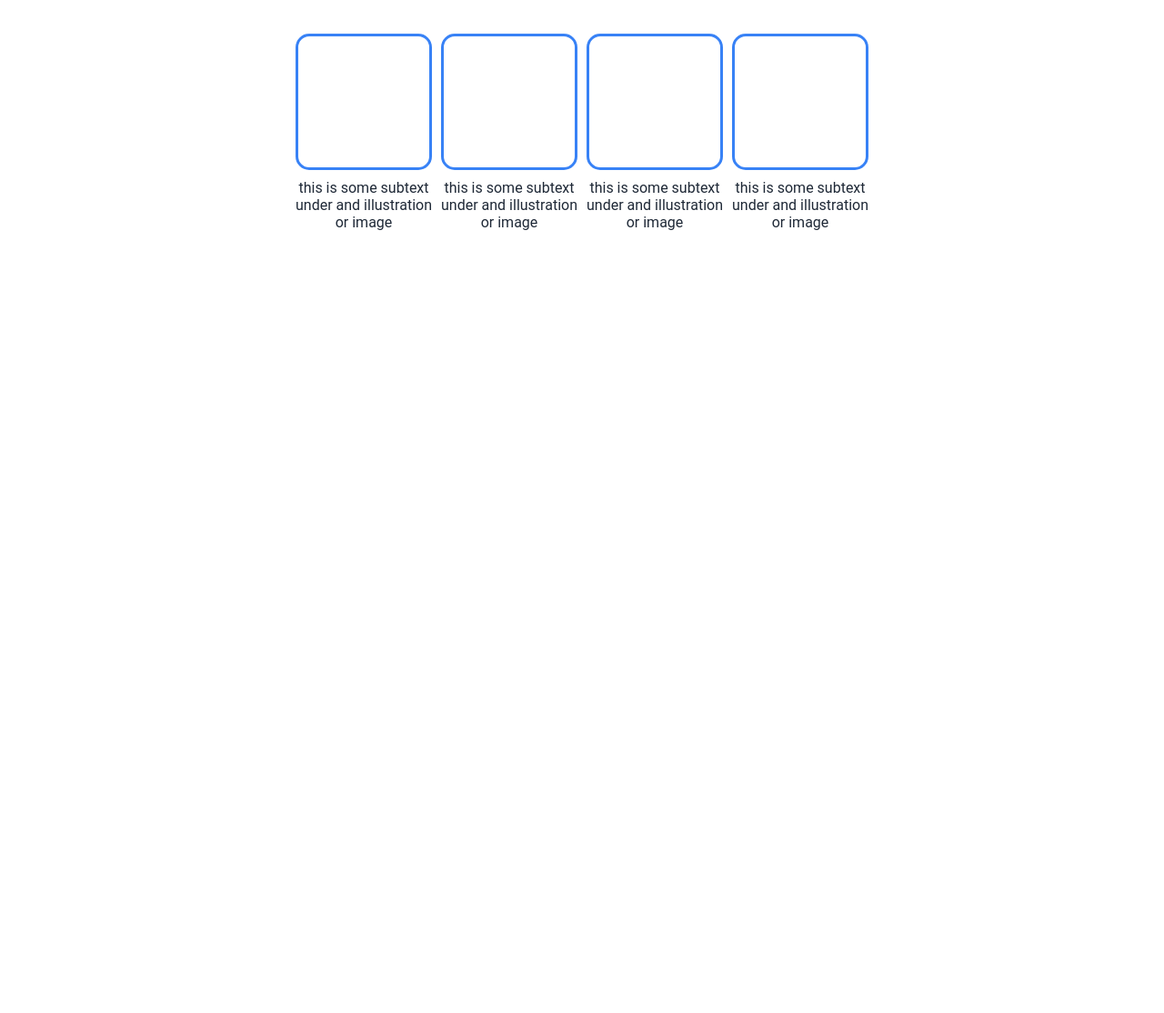
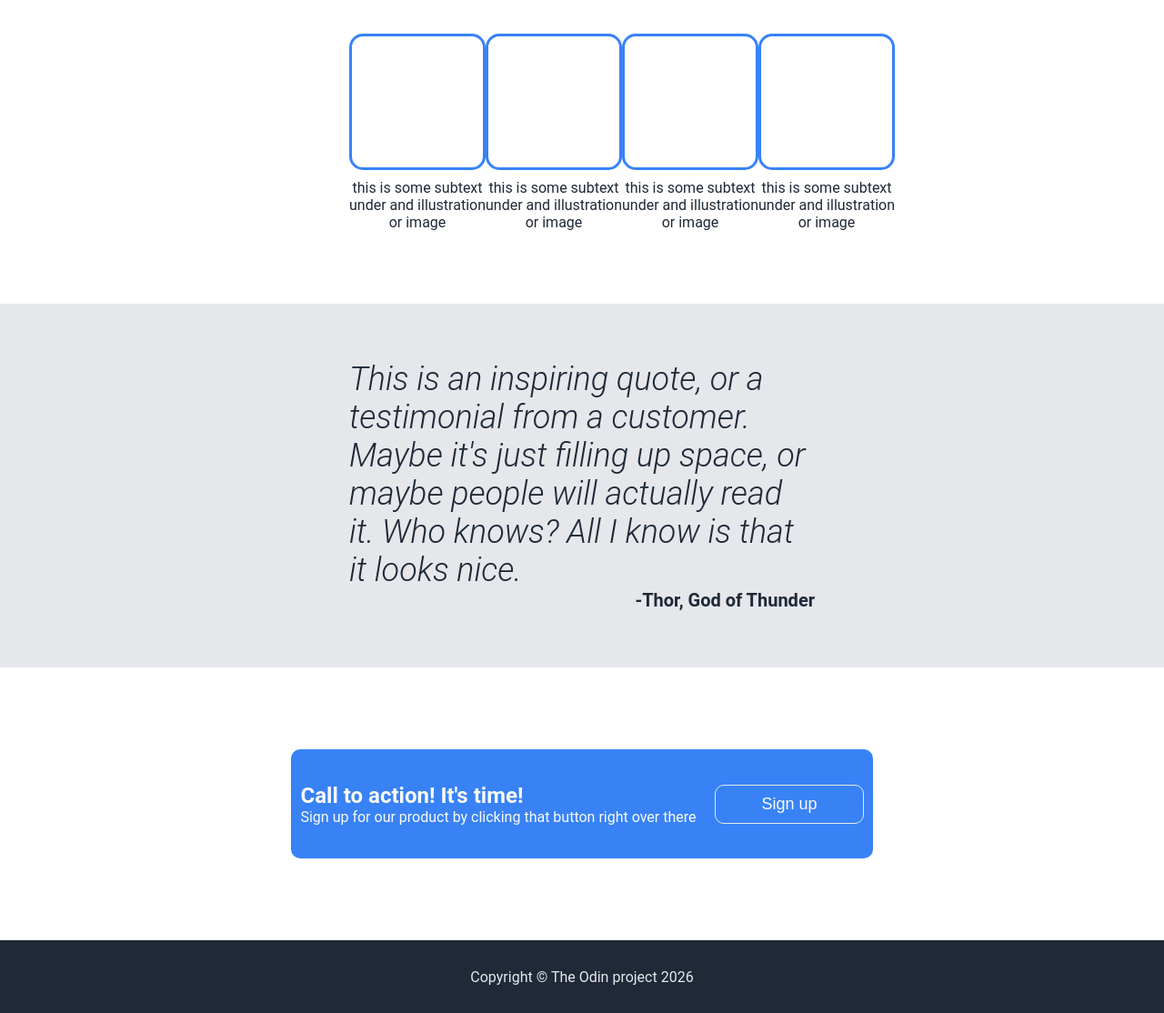
Before and after one commit to delete0xc5b/odin-landing-page, a plain HTML site: page index.html in a window 1280 px wide. Shown: the part 685-1799 px from the top of the page at 91% size. Before the commit the page ends 939 px from the top, so only its background shows below. Drawn offline with Linux system fonts and the light colour scheme.

Commit message:
Add quotes, cta and footer sections

```diff
--- a/index.html
+++ b/index.html
@@ -7,6 +7,7 @@
     <link rel="stylesheet" href="style.css">
 </head>
 <body>
+
     <div class="hero-container">
         <div class="hero-container-width">
             <nav>
@@ -29,6 +30,7 @@
             </section>
         </div>
     </div>
+
     <div class="random-information">
         <h2>Some random information.</h2>
         <div class="illustrations-container">
@@ -50,5 +52,26 @@
             </div>
         </div>
     </div>
+
+    <div class="container quotes">
+        <div class="quote-container">
+            <p class="quote">This is an inspiring quote, or a testimonial from a customer. Maybe it's just filling up space, or maybe people will actually read it. Who knows? All I know is that it looks nice.</p>
+            <p class="author">-Thor, God of Thunder</p>
+        </div>
+    </div>
+
+    <div class="container-cta">
+        <div class="cta-container">
+            <div class="cta-text">
+                <p class="cta-header">Call to action! It's time!</p>
+                <p>Sign up for our product by clicking that button right over there</p>
+            </div>
+            <button class="cta-button">Sign up</button>
+        </div>
+    </div>
+
+    <footer>
+        Copyright &copy; The Odin project 2026
+    </footer>
 </body>
 </html>
--- a/style.css
+++ b/style.css
@@ -1,15 +1,3 @@
-/*
-font used: Roboto
-dark background color (hero and footer): #1F2937
-hero main text ("this website is awesome"): 48px #F9FAF8 weight: 900
-hero secondary text, header link text: 18px #E5E7EB
-hero logo text: 24px #F9FAF8
-button color, call to action background color: #3882F6
-information header text: 36px #1F2937 weight: 900
-quote section background color: #E5E7EB
-quote text: 36px #1F2937 weight: 300
-*/
-
 * {
     margin: 0;
     padding: 0;
@@ -35,7 +23,6 @@ button {
     cursor: pointer;
     border-radius: 10px;
     width: fit-content;
-    margin-top: 20px;
 }
 
 h1,
@@ -98,6 +85,10 @@ li {
     flex-direction: column;
 }
 
+.hero-content p {
+    margin-bottom: 20px;
+}
+
 h2 {
     font-size: 36px;
     color: #1F2937;
@@ -108,9 +99,9 @@ h2 {
 
 .illustrations-container {
     display: flex;
-    width: 50%;
+    width: 40%;
     margin: 0 auto;
-    justify-content: space-around;
+    justify-content: space-between;
 }
 
 .illustration-container {
@@ -128,4 +119,72 @@ h2 {
 .random-information p {
     color: #1F2937;
     text-align: center;
+    margin-bottom: 80px;
 }
+
+.quote-container {
+    background-color: #E5E7EB;
+    width: 40%;
+    margin: 0 auto;
+}
+
+.quote {
+    font-size: 36px;
+    color: #1F2937;
+    font-weight: 300;
+    font-style: italic;
+}
+
+.author {
+    color: #1f2937;
+    font-weight: 700;
+    font-size: 20px;
+    text-align: right;
+}
+
+.container {
+    height: 400px;
+    display: flex;
+    align-items: center;
+    justify-content: center;
+}
+
+.container.quotes {
+    background-color: #E5E7EB;
+}
+
+.cta-container {
+    width: 50%;
+    height: 120px;
+    background-color: #3882F6;
+    border-radius: 10px;
+    display: flex;
+    justify-content: space-around;
+    align-items: center;
+}
+
+.cta-header {
+    font-size: 24px;
+    font-weight: 600;
+}
+
+.cta-button {
+    border: 1px solid #E5E7EB;
+    align-self: center;
+}
+
+.container-cta {
+    height: 300px;
+    display: flex;
+    align-items: center;
+    justify-content: center;
+}
+
+footer {
+    height: 80px;
+    background-color: #1F2937;
+    color: #E5E7EB;
+    display: flex;
+    justify-content: center;
+    align-items: center;
+}
```
